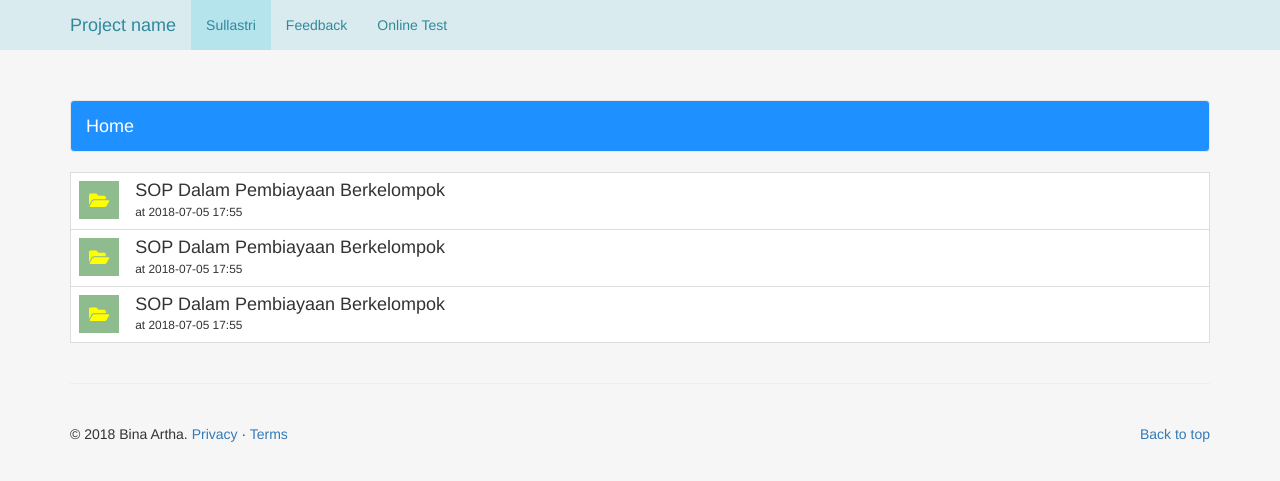
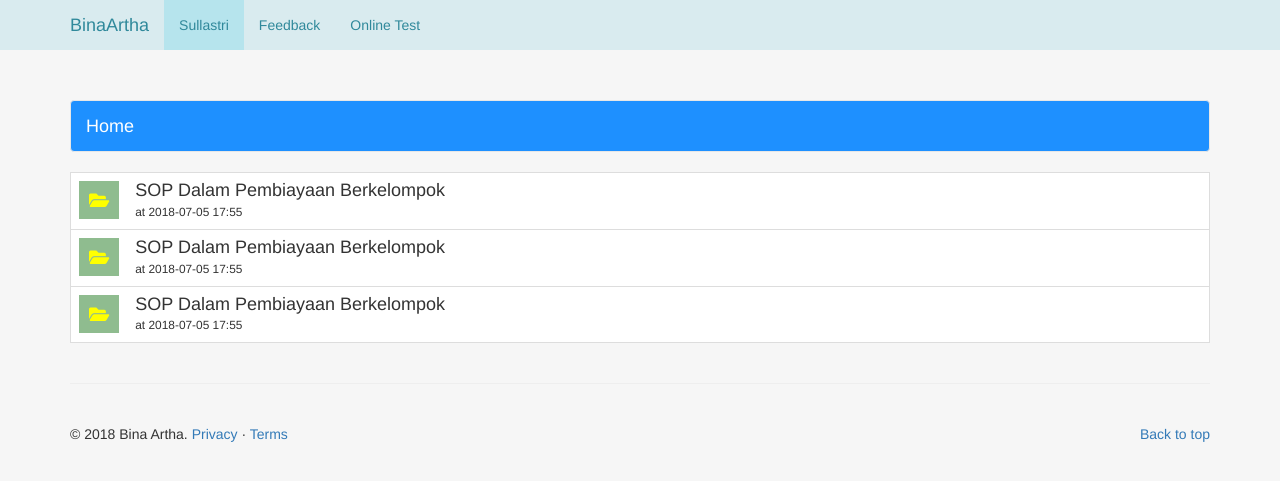
Before and after one commit to kemtol/Bina-Artha, a Jekyll site: the page built from laman/dashboard.md, in a window 1280 px wide. Shown: the top 481 px of the page. Built offline with Jekyll 4.4.1, drawn with Linux system fonts in a browser that asks for light colours; nearby versions of some CDN libraries.

Commit message:
Update admin.html

```diff
--- a/_layouts/admin.html
+++ b/_layouts/admin.html
@@ -34,7 +34,7 @@
             <span class="icon-bar"></span>
             <span class="icon-bar"></span>
           </button>
-          <a class="navbar-brand" href="#">Project name</a>
+          <a class="navbar-brand" href="#">BinaArtha</a>
         </div>
         <div id="navbar" class="collapse navbar-collapse">
           <ul class="nav navbar-nav">
```
